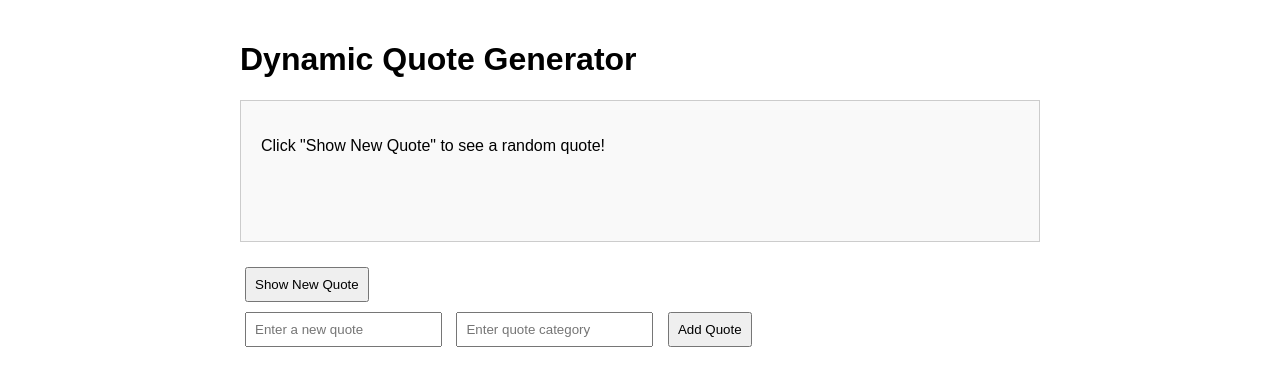
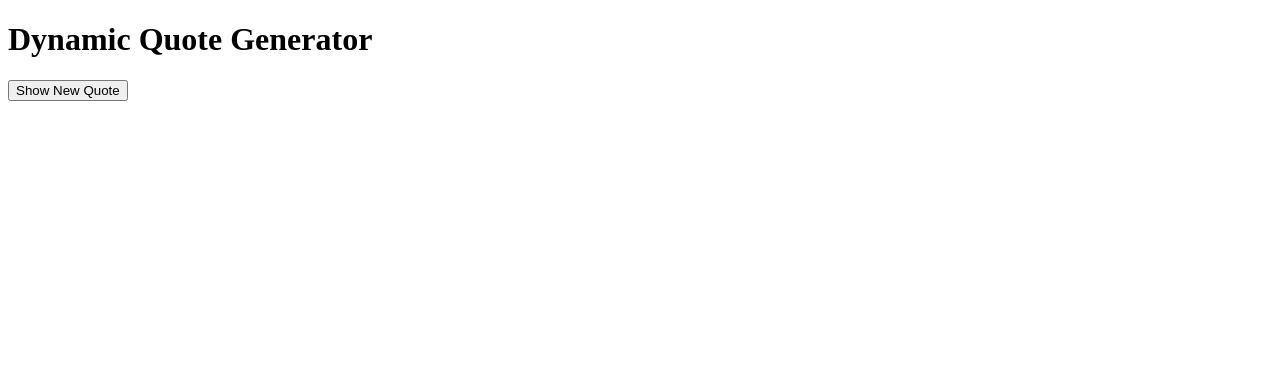
Before and after one commit to fionagertrude/alx_fe_javascript, a plain HTML site: page dom-manipulation/index.html in a window 1280 px wide. Drawn offline with Linux system fonts and the light colour scheme.

Commit message:
new commit

```diff
--- a/dom-manipulation/index.html
+++ b/dom-manipulation/index.html
@@ -4,42 +4,18 @@
     <meta charset="UTF-8">
     <meta name="viewport" content="width=device-width, initial-scale=1.0">
     <title>Dynamic Quote Generator</title>
-    <style>
-        body {
-            font-family: Arial, sans-serif;
-            max-width: 800px;
-            margin: 0 auto;
-            padding: 20px;
-        }
-
-        #quoteDisplay {
-            border: 1px solid #ccc;
-            padding: 20px;
-            margin: 20px 0;
-            min-height: 100px;
-            background-color: #f9f9f9;
-        }
-
-        input, button {
-            padding: 8px;
-            margin: 5px;
-        }
-    </style>
 </head>
 <body>
     <h1>Dynamic Quote Generator</h1>
 
     <div id="quoteDisplay">
-        <p>Click "Show New Quote" to see a random quote!</p>
+        <!-- Quotes will be displayed here -->
     </div>
 
     <button id="newQuote">Show New Quote</button>
 
-    <div>
-        <input id="newQuoteText" type="text" placeholder="Enter a new quote" />
-        <input id="newQuoteCategory" type="text" placeholder="Enter quote category" />
-        <button onclick="addQuote()">Add Quote</button>
-    </div>
+    <!-- The form will be created dynamically by JavaScript -->
+    <!-- No form in HTML - it will be created by createAddQuoteForm() -->
 
     <script src="script.js"></script>
 </body>
```
